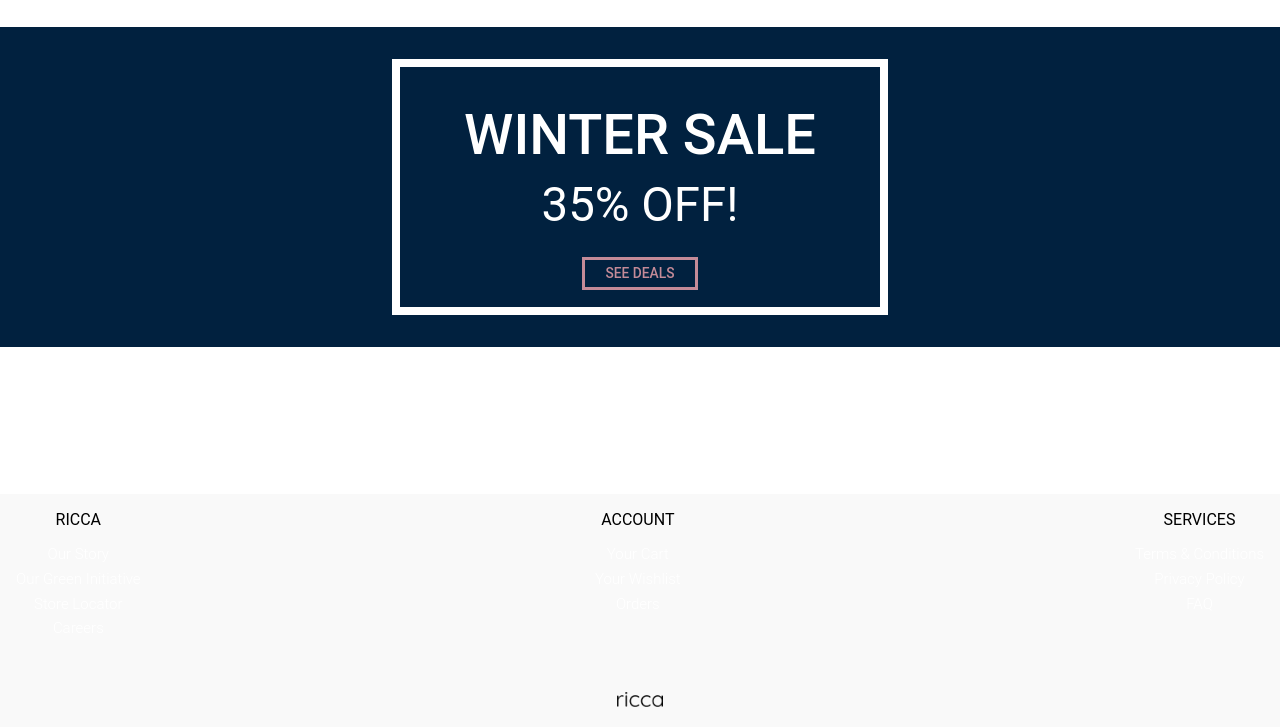
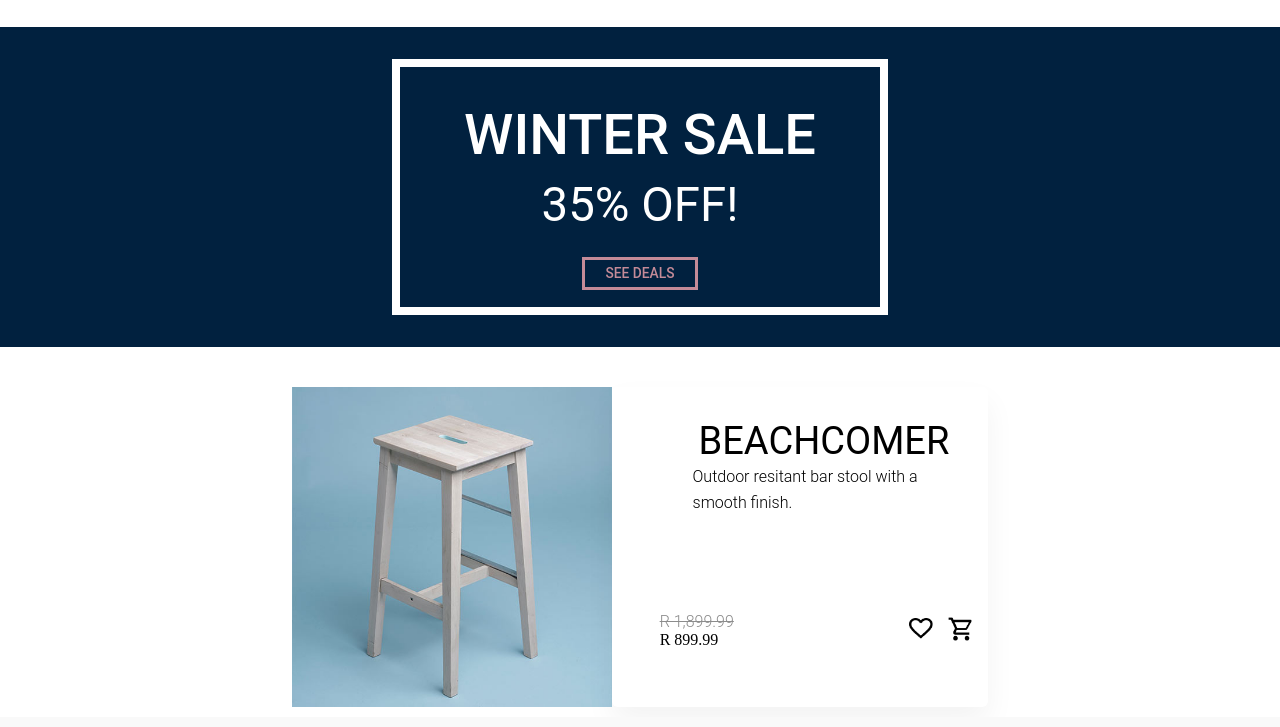
Before and after one commit to JonathanAspeling/fedsa_fe_challange_1, a plain HTML site: page index.html in a window 1280 px wide. Shown: the part 73-800 px from the top of the page. Drawn offline with Linux system fonts and the light colour scheme.

Commit message:
Added Product Card Working

```diff
--- a/index.html
+++ b/index.html
@@ -41,9 +41,41 @@
                 </a>
             </div>
         </div>
+        <!-- Card Component -->
+
+        <div class="product_card">
+            <div class=product_card_img>
+                <img class="product_img" src="./images/chairs/chair-3.jpg" alt="A picture of a Beachcomer Chair">
+            </div>
+            <div class="product_card_info">
+                <div class="product_card_info_title">BEACHCOMER</div>
+                <div class="product_card_info_description">Outdoor resitant bar stool with a smooth finish.</div>
+                <div class="product_card_info_price">
+                    <div class="price">
+                        <div class="origional_price">
+                            R 1,899.99
+                        </div>
+                        <div class="discount_price">
+                            R 899.99
+                        </div>
+                    </div>
+                    <div class="like_and_buy">
+                        <div>
+                            <a href="#"><img class="product-interaction-buttons" src="./images/icons/Heart.png" alt="Like Button Image"></a>
                         </div>
                         <div>
-        <footer class="footer-container">
+                            <a href="#"><img class="product-interaction-buttons" src="./images/icons/Cart.png" alt=" Add to Cart Button Image"></a>
+                        </div>
+                    </div>
+                </div>
+            </div>
+        </div>
+    </div>
+
+
+
+</body>
+<div class="footer-container">
     <div class="footer-ricca-container">
         <h3>
             RICCA
@@ -78,9 +110,6 @@
     <div class="footer-logo-container">
         <a href="#"><img id="footer-logo" src="./images/header_ricca.png" alt="Website Name - Ricca"></a>
     </div>
-        </footer>
 </div>
 
-</body>
-
 </html>
--- a/styles/style.css
+++ b/styles/style.css
@@ -1,10 +1,9 @@
 html,
 body {
-  height: 100%;
   display: flex;
   flex-direction: column;
-  margin:0;
-  padding:0;
+  margin: 0;
+  padding: 0;
 }
 
 li {
@@ -211,6 +210,86 @@ a:visited {
   border-color: #c48b98;
 }
 
+.product_card {
+  display: flex;
+  flex-wrap: wrap;
+  flex-direction: column;
+  align-items: center;
+  margin-top: 2.5em;
+}
+
+.product_card_img {
+  display: flex;
+}
+
+.product_img {
+  display: flex;
+  max-width: 20em;
+  height: 20em;
+  object-fit: contain;
+}
+
+.product_card_info {
+  display: flex;
+  flex-direction: column;
+  align-items: center;
+}
+
+.product_card_info_title {
+  /* Card Title */
+
+  font-family: Roboto;
+  font-style: normal;
+  font-weight: normal;
+  font-size: 38px;
+  line-height: 45px;
+  /* identical to box height */
+
+  color: #000000;
+}
+
+.product_card_info_description {
+  font-family: Roboto;
+  font-style: normal;
+  font-weight: 300;
+  font-size: 1em;
+  line-height: 26px;
+  width: 80%;
+  display: none;
+
+  color: #000000;
+}
+
+.product_card_info_price{
+  display: flex;
+  flex-direction: row;
+  width: 100%;
+  justify-content: space-between;
+}
+
+.like_and_buy{
+  display: flex;
+  flex-direction: row;
+  align-items: center;
+}
+
+.product-interaction-buttons{
+width: 60%;
+}
+
+.origional_price{
+  font-family: Roboto;
+font-style: normal;
+font-weight: 300;
+/* line-height: 33px; */
+/* identical to box height */
+
+text-decoration-line: line-through;
+
+color: #8C8C8C;
+}
+
+/* MEDIA QUERY FOR NON MOBILE HERE */
 @media only screen and (min-width: 768px) {
   .navbar-container {
     padding-top: 0.75em;
@@ -261,11 +340,22 @@ a:visited {
     justify-content: right;
   }
 
+  a{
+    cursor: pointer;
+  }
+
+  footer {
+    position: absolute;
+    bottom: 0;
+    width: 100%;
+  }
+
   .footer-container {
     flex-direction: row;
     flex-wrap: wrap;
     align-items: flex-start;
     justify-content: space-between;
+    padding-top: 10px;
   }
 
   .footer-ricca-container {
@@ -284,6 +374,7 @@ a:visited {
     display: flex;
     flex-direction: column;
     justify-content: end;
+    margin-top: 10px;
   }
 
   .footer-logo-container {
@@ -291,7 +382,6 @@ a:visited {
   }
 
   .sale-banner {
-
   }
 
   .sale-banner-internal-border {
@@ -308,10 +398,32 @@ a:visited {
 
   .sale-banner-discount {
     font-size: 2.96em;
-    margin-bottom: .5em;
-
+    margin-bottom: 0.5em;
   }
 
-  .sale-banner-detail-button {
+  .product_card_info_description{
+    display: flex;
   }
+
+  .product_card{
+    flex-direction: row;
+    justify-content: center;
+    align-items: stretch;
+
+    margin-bottom: 10px;
+  }
+
+  .product_card_info{
+    padding-top: 2em;
+    padding-left: 3em;
+
+
+    box-shadow: 0px 15px 30px 0px rgba(0, 0, 0, 0.05);
+    border-radius: 6px;
+    border-left: none;
+  }
+  .product_card_info_description{
+    margin-bottom: 6em;
+  }
+
 }
```
Also changed, not shown: images/icons/Cart.png (added), images/icons/Heart.png (added). Lines whose indentation alone changed are shown as unchanged.
